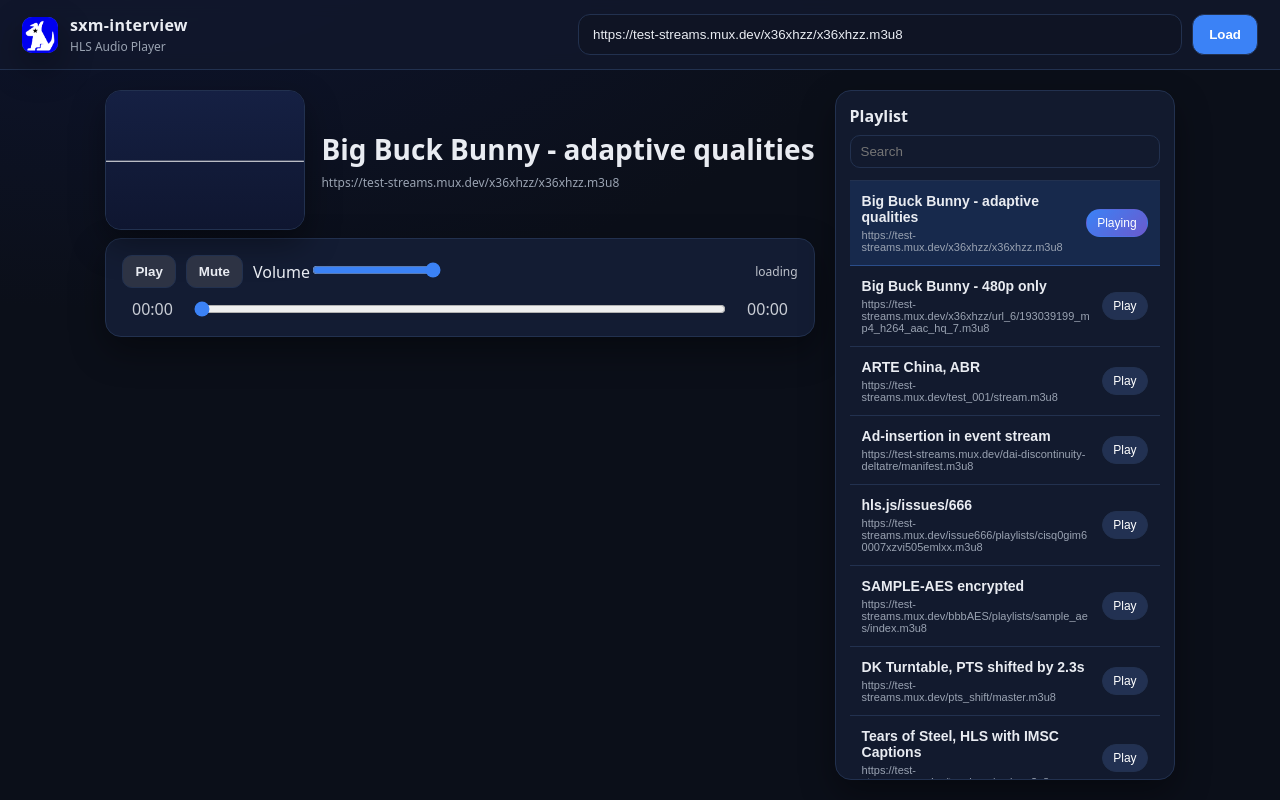
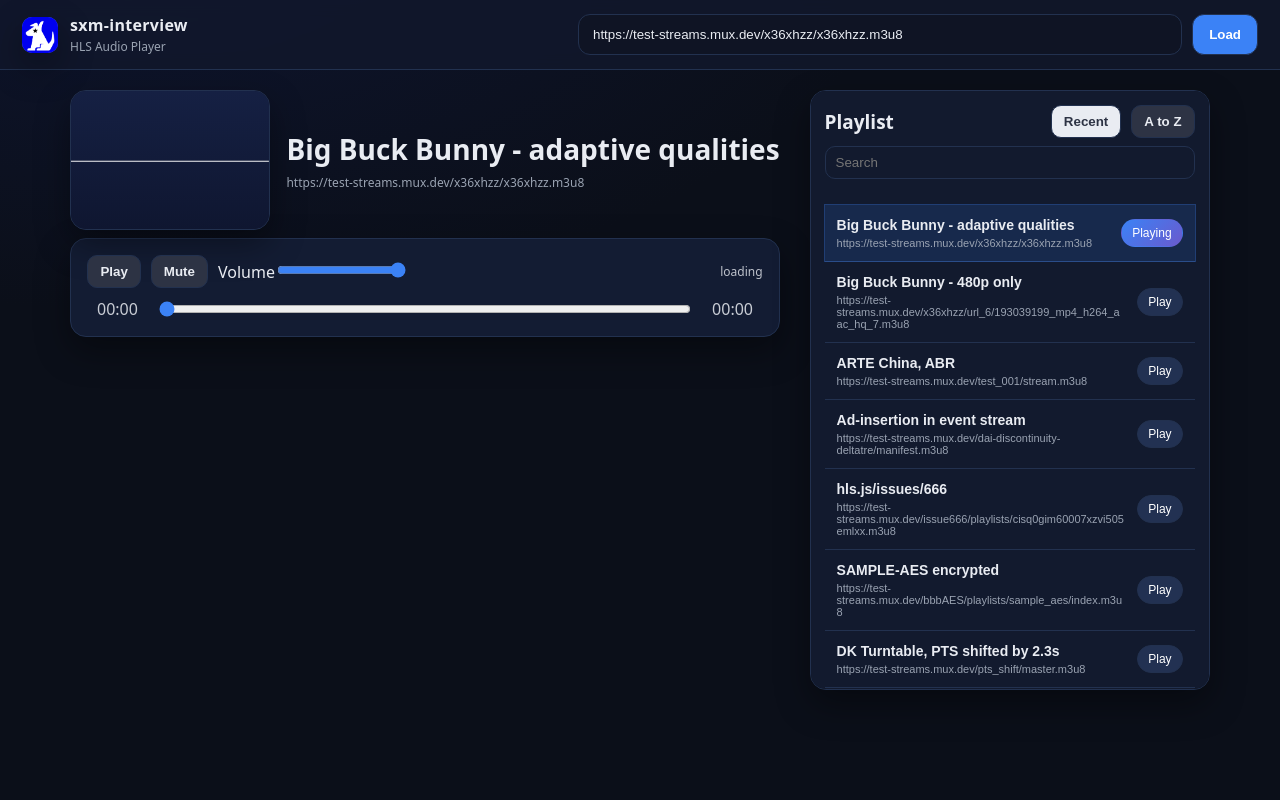
Before and after one commit to sxm-int/audio-player, a React (Vite) app: page / in a window 1280 px wide. Built offline with nearby package versions, Linux system fonts and the light colour scheme; no server answers.

Commit message:
content-1

```diff
--- a/src/App.css
+++ b/src/App.css
@@ -128,8 +128,8 @@
 	margin: 0 auto;
 	padding: 20px;
 	display: grid;
-	gap: 20px;
-	grid-template-columns: 1fr 340px; /* watch | sidebar */
+	gap: 30px;
+	grid-template-columns: 1fr 400px; /* watch | sidebar */
 	align-items: start;
 }
 
@@ -191,30 +191,62 @@
 	border: 1px solid var(--line);
 	background: var(--panel-2);
 	border-radius: 16px;
-	padding: 14px;
+  /* Easy 1 */
+	/* padding: 14px; */
 	box-shadow: var(--shadow);
-	max-height: calc(100vh - 110px);
-	overflow: hidden;
+	max-height: calc(100vh - 200px);
+  /* Easy 1 */
+	/* overflow: hidden; */
+  overflow: scroll;
 }
 .sidebar-head {
 	display: grid;
 	gap: 8px;
+  /* Easy 1 */
+  position: sticky;
+  top: 0;
+  background: var(--panel-2);
+  padding: 14px;
+  padding-bottom: 0;
+}
+.sidebar-head .row {
+  display: flex;
+  justify-content: space-between;
+  align-items: center;
 }
 .sidebar h2 {
-	margin: 0;
-	font-size: 16px;
+	margin: 3px 0;
+	font-size: 19px;
 	font-weight: 800;
 }
 
 .list {
 	list-style: none;
 	margin: 0;
-	padding: 0;
-	border-top: 1px solid var(--line);
+  /* Easy 1 */
+	padding: 14px;
 	overflow: auto;
 }
 .list li {
 	border-bottom: 1px solid var(--line);
+}
+
+.sort {
+	display: flex;
+	align-items: center;
+	gap: 10px;
+	flex-wrap: wrap;
+}
+.sort .btn {
+	padding: 8px 12px;
+	border-radius: 10px;
+	border: 1px solid var(--line);
+	background: #2d3344;
+	color: var(--text);
+}
+.sort .btn.active {
+  color: #2d3344;
+  background: var(--text);
 }
 
 .row.no-thumb {
--- a/src/App.tsx
+++ b/src/App.tsx
@@ -1,4 +1,4 @@
-import React, { useEffect, useRef, useState } from 'react';
+import React, { useEffect, useMemo, useRef, useState } from 'react';
 import { useAppDispatch, useAppSelector } from './hooks';
 import { setUrl, setCurrentTime, setRequestedTime } from './store';
 import HlsAudio from './components/HlsAudio';
@@ -13,6 +13,8 @@
 	url: string;
 	description?: string;
 };
+
+type SortBy = 'recent' | 'a-to-z';
 
 async function waitForMocks(ms = 800, step = 40) {
 	if (!import.meta.env.DEV) return;
@@ -37,6 +39,7 @@
 	const [tempUrl, setTempUrl] = useState(url);
 	const [streams, setStreams] = useState<StreamItem[]>([]);
 	const [filter, setFilter] = useState('');
+  const [sort, setSort] = useState<SortBy>('recent');
 	const audioElRef = useRef<HTMLAudioElement | null>(null);
 
 	useEffect(() => {
@@ -114,18 +117,41 @@
 		}
 	}, [currentTime, dispatch]);
 
+  // Medium 2
 	const filtered = streams.filter((s) => {
 		const label = s.name ?? s.title ?? s.url;
 		return label.toLowerCase().includes(filter.toLowerCase());
 	});
+  // // NOTE: JS sort is mutable so we should create a new instance
+  // const searchFiltered = streams.filter((s) => {
+	// 	const label = s.name ?? s.title ?? s.url;
+	// 	return label.toLowerCase().includes(filter.toLowerCase());
+	// })
+  // const alphaSorted = [...searchFiltered].sort((a, b) => {
+  //   const alabel = a.name ?? a.title ?? a.url;
+  //   const blabel = b.name ?? b.title ?? b.url;
+  //   return alabel.localeCompare(blabel);
+  // });
+  // const filtered = useMemo(() => {
+  //   if (sort === 'a-to-z') {
+  //     return alphaSorted;
+  //   }
+  //   return searchFiltered;
+  // }, [sort, searchFiltered, alphaSorted]);
 
+  // Easy 2
 	const activeItem = filtered.find((s) => s.url === url) ?? null;
+  // const activeItem = streams.find((s) => s.url === url) ?? null;
 
 	const handleSelect = (item: StreamItem) => {
 		setTempUrl(item.url);
 		dispatch(setUrl(item.url));
 		window.scrollTo({ top: 0, behavior: 'smooth' });
 	};
+
+  const handleSort = (sortBy: SortBy) => {
+    setSort(sortBy);
+  }
 
 	return (
 		<div className="shell">
@@ -185,11 +211,18 @@
 
 				<aside className="sidebar">
 					<div className="sidebar-head">
-						<h2>Playlist</h2>
+            <div className='row'>
+              <h2>Playlist</h2>
+              <div className='sort'>
+                <button className={`btn ${sort === 'recent' ? 'active' : ''}`} onClick={() => handleSort('recent')}>Recent</button>
+                <button className={`btn ${sort === 'a-to-z' ? 'active' : ''}`} onClick={() => handleSort('a-to-z')}>A to Z</button>
+              </div>
+            </div>
 						<input
 							className="input slim"
 							placeholder="Search"
 							value={filter}
+              name="Search"
 							onChange={(e) => setFilter(e.target.value)}
 							aria-label="Filter streams"
 						/>
```
Also changed, not shown: src/components/Visualizer.tsx (+7 -0 lines), 1 other file (tests, documents, lock files or other folders).
